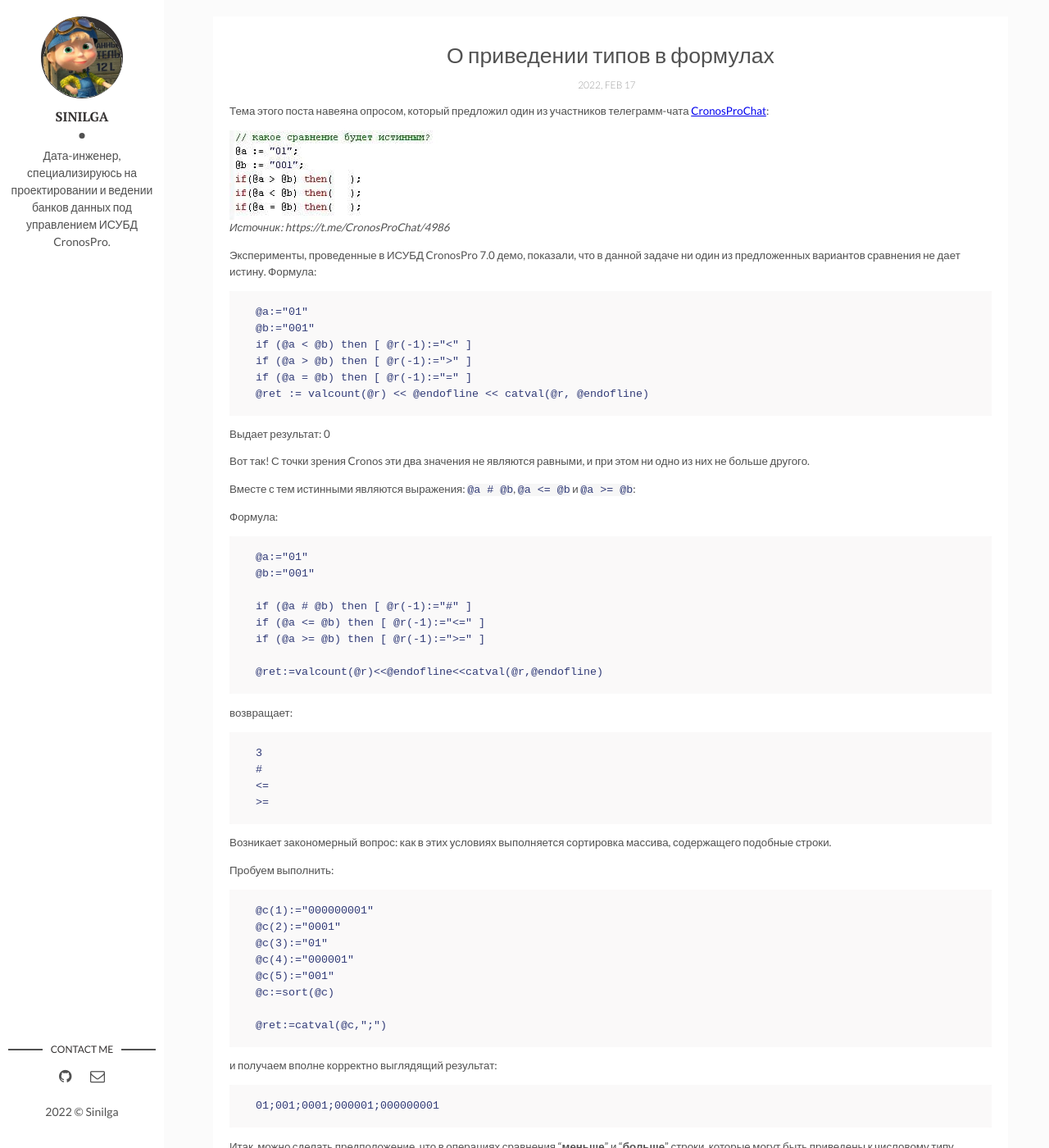
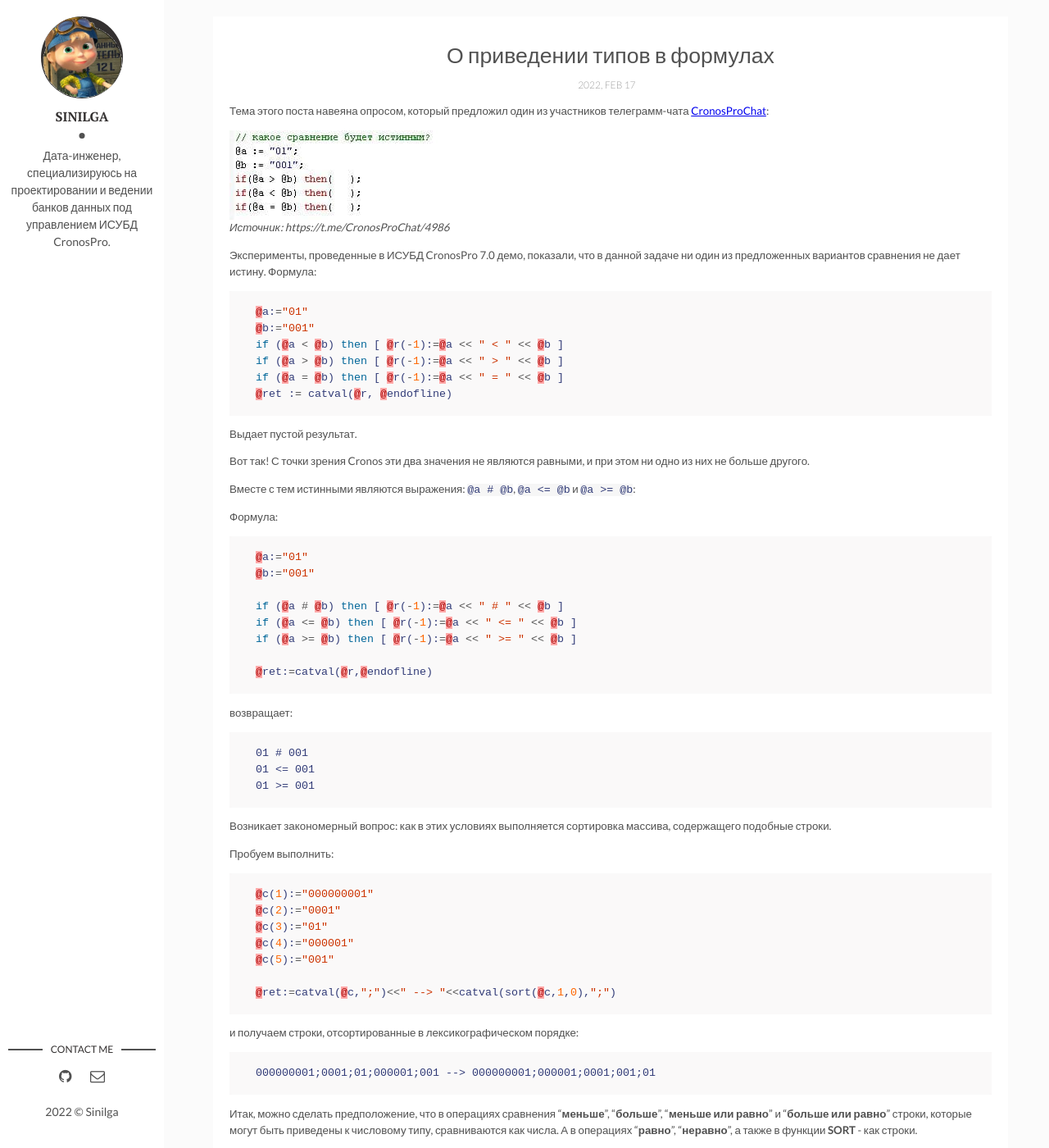
Before and after one commit to sinilga/cronospro, a Jekyll site: the page built from _posts/2022-02-17-formulus_types.md, in a window 1280 px wide and 1400 px high. Shown: the whole window at 82% size. Built offline with Jekyll 4.4.1, drawn with Linux system fonts in a browser that asks for light colours; some of the changed text lies outside the part shown.

Commit message:
Update 2022-02-17-formulus_types.md

````diff
--- a/_posts/2022-02-17-formulus_types.md
+++ b/_posts/2022-02-17-formulus_types.md
@@ -11,66 +11,68 @@ categories: Формулы
 *Источник: https://t.me/CronosProChat/4986*
 
 Эксперименты, проведенные в ИСУБД CronosPro 7.0 демо,  показали, что в данной задаче ни один из предложенных вариантов сравнения не дает истину. Формула:
-```
+```lua
 @a:="01"
 @b:="001"
-if (@a < @b) then [ @r(-1):="<" ]
-if (@a > @b) then [ @r(-1):=">" ]
-if (@a = @b) then [ @r(-1):="=" ]
-@ret := valcount(@r) << @endofline << catval(@r, @endofline)
+if (@a < @b) then [ @r(-1):=@a << " < " << @b ]
+if (@a > @b) then [ @r(-1):=@a << " > " << @b ]
+if (@a = @b) then [ @r(-1):=@a << " = " << @b ]
+@ret := catval(@r, @endofline)
 ```
 
-Выдает результат: 0
+Выдает пустой результат.
 
 Вот так! С точки зрения Cronos эти два значения не являются равными, и при этом ни одно из них не больше другого.
 
 Вместе с тем истинными являются выражения: `@a # @b`, `@a <= @b` и `@a >= @b`:
 
 Формула:
-```
+```lua
 @a:="01"
 @b:="001"
 
-if (@a # @b) then [ @r(-1):="#" ]
-if (@a <= @b) then [ @r(-1):="<=" ]
-if (@a >= @b) then [ @r(-1):=">=" ]
+if (@a # @b) then [ @r(-1):=@a << " # " << @b ]
+if (@a <= @b) then [ @r(-1):=@a << " <= " << @b ]
+if (@a >= @b) then [ @r(-1):=@a << " >= " << @b ]
 
-@ret:=valcount(@r)<<@endofline<<catval(@r,@endofline)
+@ret:=catval(@r,@endofline)
 ```
 
 возвращает:
 ```
-3
-#
-<=
->=
+01 # 001
+01 <= 001
+01 >= 001
 ```
 
 Возникает закономерный вопрос: как в этих условиях выполняется сортировка массива, содержащего подобные строки.
 
 Пробуем выполнить:
-```
+```lua
 @c(1):="000000001"
 @c(2):="0001"
 @c(3):="01"
 @c(4):="000001"
 @c(5):="001"
-@c:=sort(@c)
 
-@ret:=catval(@c,";")
+@ret:=catval(@c,";")<<" --> "<<catval(sort(@c,1,0),";")
 ```
-и получаем вполне корректно выглядящий результат:
+и получаем строки, отсортированные в лексикографическом порядке:
 ```
-01;001;0001;000001;000000001
+000000001;0001;01;000001;001 --> 000000001;000001;0001;001;01
 ```
 
-Итак, можно сделать предположение, что в операциях сравнения "**меньше**" и "**больше**" строки, которые могут быть приведены к числовому типу, сравниваются как числа. А в операциях "**равно**", "**неравно**", "**меньше или равно**", "**больше или равно**", а также в функции **SORT** - как строки.
-
+Итак, можно сделать предположение, что в операциях сравнения "**меньше**", "**больше**", "**меньше или равно**"
+и "**больше или равно**" строки, которые могут быть приведены к числовому типу, сравниваются как числа.
+А в операциях "**равно**", "**неравно**", а также в функции **SORT** - как строки.
 
 **Вывод**
 
 Безопаснее всего следить за типом данных самостоятельно и выполнять приведение типов явно:
-- если нужно сравнить значения как числа, пишем `if @a+0 < @b+0 then ...`
+- если нужно сравнить значения как числа, пишем
+`if @a+0 < @b+0 then ...`
+или
+`if (@a - @b) < 0 then ...`
 
 - если как строки - `if "_" << @a < "_" << @b then ...`
 
````
